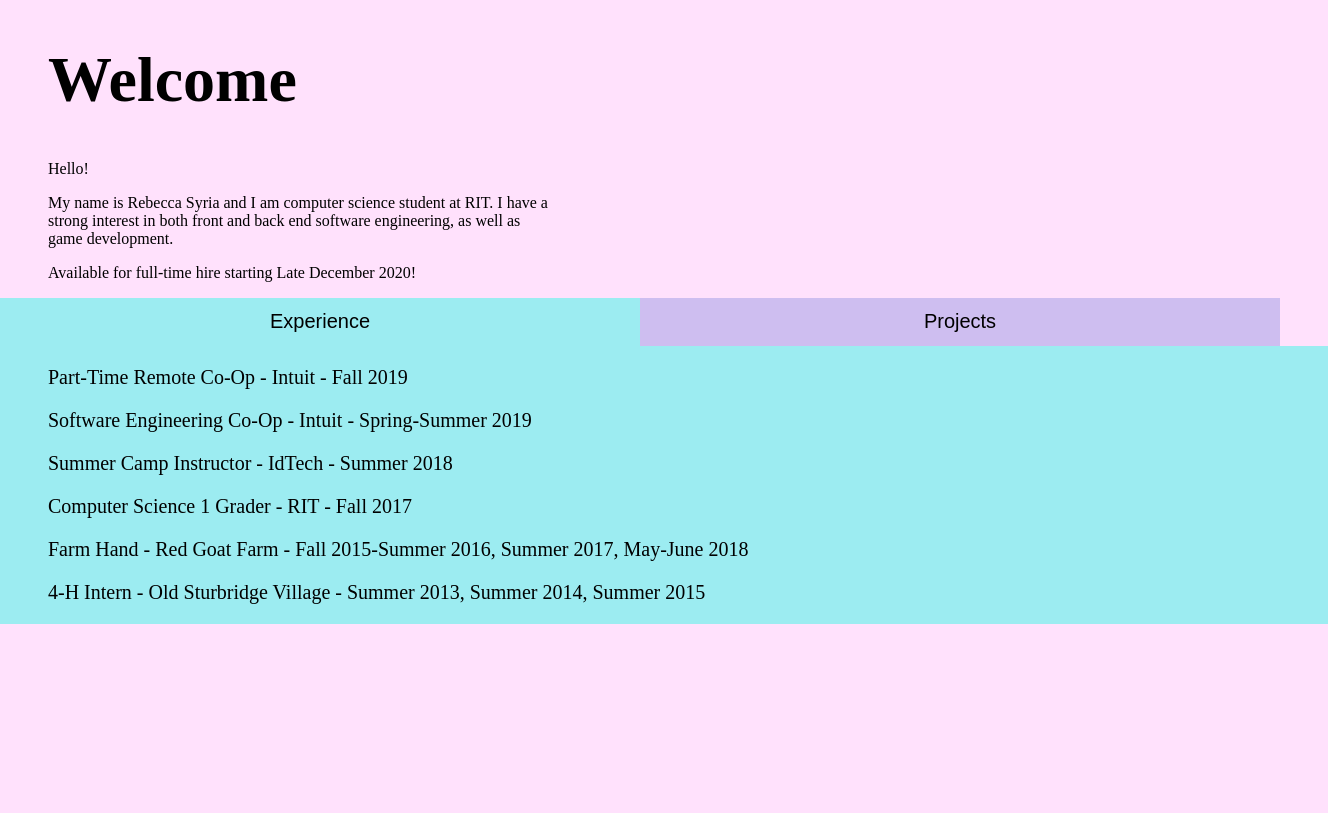
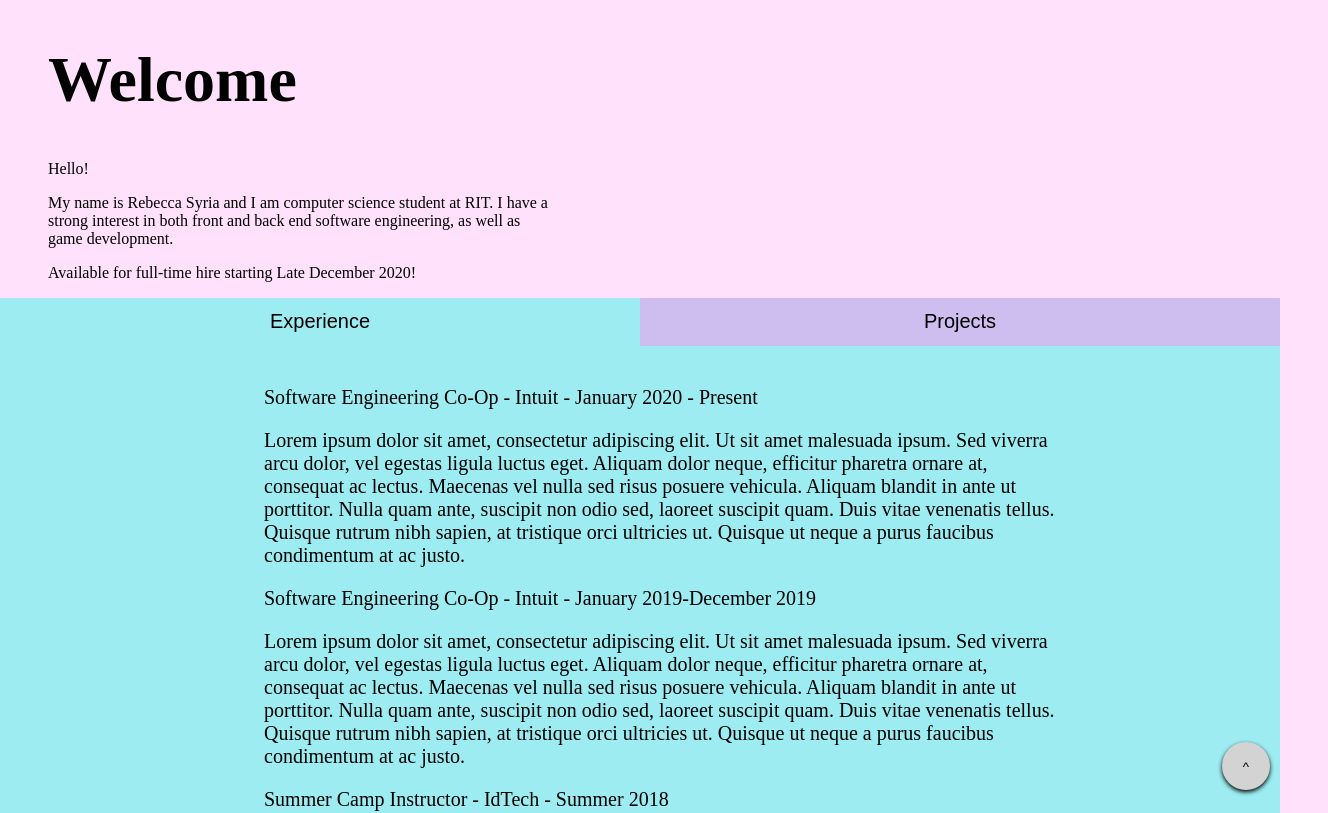
Before and after one commit to RebeccaSyria/Website, an Angular app: page / in a window 1280 px wide. Shown: the top 813 px of the page, 1328 px wide, since content can reach past the window. Built offline with nearby package versions, Linux system fonts and the light colour scheme; a web font is replaced by a local one.

Commit message:
add scroll button

```diff
--- a/package.json
+++ b/package.json
@@ -12,14 +12,17 @@
   "private": true,
   "dependencies": {
     "@angular/animations": "~10.0.7",
+    "@angular/cdk": "^10.1.1",
     "@angular/common": "~10.0.7",
-    "@angular/compiler": "~10.0.7",
+    "@angular/compiler": "^10.0.7",
     "@angular/core": "~10.0.7",
     "@angular/forms": "~10.0.7",
+    "@angular/material": "^10.1.1",
     "@angular/platform-browser": "~10.0.7",
     "@angular/platform-browser-dynamic": "~10.0.7",
     "@angular/router": "~10.0.7",
     "angular-cli-ghpages": "^0.6.0-rc.2",
+    "ngx-float-button": "^1.0.0",
     "rxjs": "~6.6.2",
     "tslib": "^1.10.0",
     "zone.js": "~0.10.3"
--- a/src/app/app.component.html
+++ b/src/app/app.component.html
@@ -5,10 +5,8 @@
             <app-nav-link (state)='onUpdateState($event)' linkText={{linkText}} currentState={{state}}></app-nav-link>
         </li>
      </ul>
-     <div class="navigation-hamburger">
-         <app-hamburger-button (state)='onUpdateState($event)' linkNames=linkNames></app-hamburger-button>
-     </div>
      <div class="card">
          <app-card title="{{state}}"></app-card>
      </div>
+     <button class="scroll-button" (click)="scrollToTop()">^</button>
 </div>
--- a/src/app/app.component.scss
+++ b/src/app/app.component.scss
@@ -16,24 +16,16 @@ ul {
     z-index: 0;
 }
 
-@media (max-width: 500px){
-    .navigation {
-        display: none;
-    }
+.scroll-button {
+    position: fixed;
+    right: 0;
+    bottom: 0;
+    margin-right: 10px;
+    margin-bottom: 10px;
+    height: 48px;
+    width: 48px;
+    border-radius: 25px;
+    border: none;
+    box-shadow: 0px 2px 4px 0px black;
+    background-color: lightgray;
 }
-
-.navigation-hamburger {
-    position: relative;
-    text-align: left;
-    font-size: 50px;
-    height: 56px;
-    background-color: grey;
-    width: 100vw;
-    z-index: 1;
-}
-
-@media (min-width: 500px) {
-    .navigation-hamburger {
-        display: none;
-    }
-}
--- a/src/app/app.component.ts
+++ b/src/app/app.component.ts
@@ -13,4 +13,8 @@ export class AppComponent {
   onUpdateState(state: string) {
       this.state = state;
   }
+
+  scrollToTop() {
+    window.scrollTo({top: 0, behavior: "smooth"});
+  }
 }
--- a/src/app/app.module.ts
+++ b/src/app/app.module.ts
@@ -5,7 +5,6 @@ import { AppComponent } from './app.component';
 
 import { NavLinkComponent } from './nav-link/nav-link.component';
 import { CardComponent } from './card/card.component';
-import {HamburgerButtonComponent } from './hamburger-button/hamburger-button.component';
 import { welcomeBarComponent } from './welcome-bar/welcome-bar.component';
 
 @NgModule({
@@ -13,7 +12,6 @@ import { welcomeBarComponent } from './welcome-bar/welcome-bar.component';
     AppComponent,
     NavLinkComponent,
     CardComponent,
-    HamburgerButtonComponent,
     welcomeBarComponent
   ],
   imports: [
--- a/src/app/card/card.component.html
+++ b/src/app/card/card.component.html
@@ -1,5 +1,5 @@
 <div class="card" [ngStyle]="{'background-color':color}">
-    <div>
+    <div class="text-area">
     <p *ngFor="let item of body">
         {{item}}
     </p>
--- a/src/app/card/card.component.scss
+++ b/src/app/card/card.component.scss
@@ -1,9 +1,17 @@
 .card {
     width: 100%;
+    padding-top: 20px;
+    padding-bottom: 50px;
+
+}
+.text-area {
+    width: 90%;
     text-align: left;
     display: inline-block;
     font-family: inherit;
     font-size: 20px;
     text-align: left;
     padding-left: 48px;
+    margin-bottom: 0px;
+    width: 800px;
 }
--- a/src/app/card/card.component.ts
+++ b/src/app/card/card.component.ts
@@ -14,24 +14,76 @@ export class CardComponent implements OnChanges {
         this.body = [];
         switch (this.title) {
             case 'Experience': {
-                this.body[0] = 'Part-Time Remote Co-Op - Intuit - Fall 2019';
-                this.body[2] = 'Software Engineering Co-Op - Intuit - Spring-Summer 2019';
+                this.body[0] = 'Software Engineering Co-Op - Intuit - January 2020 - Present';
+                this.body[1] = 'Lorem ipsum dolor sit amet, consectetur adipiscing elit. Ut sit amet malesuada ipsum. Sed viverra arcu dolor, vel egestas\
+                ligula luctus eget. Aliquam dolor neque, efficitur pharetra ornare at, consequat ac lectus. Maecenas vel nulla sed risus posuere\
+                vehicula. Aliquam blandit in ante ut porttitor. Nulla quam ante, suscipit non odio sed, laoreet suscipit quam. Duis vitae venenatis \
+               tellus. Quisque rutrum nibh sapien, at tristique orci ultricies ut. Quisque ut neque a purus faucibus condimentum at ac justo. '
+                this.body[2] = 'Software Engineering Co-Op - Intuit - January 2019-December 2019';
+                this.body[3] = 'Lorem ipsum dolor sit amet, consectetur adipiscing elit. Ut sit amet malesuada ipsum. Sed viverra arcu dolor, vel egestas\
+                ligula luctus eget. Aliquam dolor neque, efficitur pharetra ornare at, consequat ac lectus. Maecenas vel nulla sed risus posuere\
+                vehicula. Aliquam blandit in ante ut porttitor. Nulla quam ante, suscipit non odio sed, laoreet suscipit quam. Duis vitae venenatis \
+               tellus. Quisque rutrum nibh sapien, at tristique orci ultricies ut. Quisque ut neque a purus faucibus condimentum at ac justo. '
                 this.body[4] = 'Summer Camp Instructor - IdTech - Summer 2018';
+                this.body[5] = 'Lorem ipsum dolor sit amet, consectetur adipiscing elit. Ut sit amet malesuada ipsum. Sed viverra arcu dolor, vel egestas\
+                ligula luctus eget. Aliquam dolor neque, efficitur pharetra ornare at, consequat ac lectus. Maecenas vel nulla sed risus posuere\
+                vehicula. Aliquam blandit in ante ut porttitor. Nulla quam ante, suscipit non odio sed, laoreet suscipit quam. Duis vitae venenatis \
+               tellus. Quisque rutrum nibh sapien, at tristique orci ultricies ut. Quisque ut neque a purus faucibus condimentum at ac justo. '
                 this.body[6] = 'Computer Science 1 Grader - RIT - Fall 2017';
+                this.body[7] = 'Lorem ipsum dolor sit amet, consectetur adipiscing elit. Ut sit amet malesuada ipsum. Sed viverra arcu dolor, vel egestas\
+                ligula luctus eget. Aliquam dolor neque, efficitur pharetra ornare at, consequat ac lectus. Maecenas vel nulla sed risus posuere\
+                vehicula. Aliquam blandit in ante ut porttitor. Nulla quam ante, suscipit non odio sed, laoreet suscipit quam. Duis vitae venenatis \
+               tellus. Quisque rutrum nibh sapien, at tristique orci ultricies ut. Quisque ut neque a purus faucibus condimentum at ac justo. '
                 this.body[8] = 'Farm Hand - Red Goat Farm - Fall 2015-Summer 2016, Summer 2017, May-June 2018';
+                this.body[9] = 'Lorem ipsum dolor sit amet, consectetur adipiscing elit. Ut sit amet malesuada ipsum. Sed viverra arcu dolor, vel egestas\
+                ligula luctus eget. Aliquam dolor neque, efficitur pharetra ornare at, consequat ac lectus. Maecenas vel nulla sed risus posuere\
+                vehicula. Aliquam blandit in ante ut porttitor. Nulla quam ante, suscipit non odio sed, laoreet suscipit quam. Duis vitae venenatis \
+               tellus. Quisque rutrum nibh sapien, at tristique orci ultricies ut. Quisque ut neque a purus faucibus condimentum at ac justo. '
                 this.body[10] = '4-H Intern - Old Sturbridge Village - Summer 2013, Summer 2014, Summer 2015';
+                this.body[11] = 'Lorem ipsum dolor sit amet, consectetur adipiscing elit. Ut sit amet malesuada ipsum. Sed viverra arcu dolor, vel egestas\
+                ligula luctus eget. Aliquam dolor neque, efficitur pharetra ornare at, consequat ac lectus. Maecenas vel nulla sed risus posuere\
+                vehicula. Aliquam blandit in ante ut porttitor. Nulla quam ante, suscipit non odio sed, laoreet suscipit quam. Duis vitae venenatis \
+               tellus. Quisque rutrum nibh sapien, at tristique orci ultricies ut. Quisque ut neque a purus faucibus condimentum at ac justo. '
                 this.color = "#9CECF1"
                 break;
             }
             case 'Projects': {
                 this.body[0] = 'Personal Website - Summer 2018-Ongoing - You\'re looking at it! Written in Angular.';
-                this.body[1] = 'Messenger Parse - December 2018 - Javascript tool to parse and display data on Facebook \
+                this.body[1] = 'Lorem ipsum dolor sit amet, consectetur adipiscing elit. Ut sit amet malesuada ipsum. Sed viverra arcu dolor, vel egestas\
+                ligula luctus eget. Aliquam dolor neque, efficitur pharetra ornare at, consequat ac lectus. Maecenas vel nulla sed risus posuere\
+                vehicula. Aliquam blandit in ante ut porttitor. Nulla quam ante, suscipit non odio sed, laoreet suscipit quam. Duis vitae venenatis \
+               tellus. Quisque rutrum nibh sapien, at tristique orci ultricies ut. Quisque ut neque a purus faucibus condimentum at ac justo. '
+                this.body[2] = 'Messenger Parse - December 2018 - Javascript tool to parse and display data on Facebook \
                 Messenger conversations such as how many messages per participant, words per participant and other statistics';
-                this.body[2] = 'GameBoy Assembly Learning Project - Spring 2018 - Small game I created to learn the basics of assembly';
-                this.body[3] = 'Binary Clock - Spring 2018 - A command line binary clock written in C';
-                this.body[4] = 'Bounce - Spring 2017 - Small Javascript game coded in 48 hours for Ludum Dare 38';
-                this.body[5] = 'Image To Sound - December 2016 - Python tool to convert images to midi sound files using pixel values';
-                this.body[6] = 'KittenBox - Fall 2016 - Team game jam project coded in 24 hours using Processing.';
+                this.body[3] = 'Lorem ipsum dolor sit amet, consectetur adipiscing elit. Ut sit amet malesuada ipsum. Sed viverra arcu dolor, vel egestas\
+                ligula luctus eget. Aliquam dolor neque, efficitur pharetra ornare at, consequat ac lectus. Maecenas vel nulla sed risus posuere\
+                vehicula. Aliquam blandit in ante ut porttitor. Nulla quam ante, suscipit non odio sed, laoreet suscipit quam. Duis vitae venenatis \
+               tellus. Quisque rutrum nibh sapien, at tristique orci ultricies ut. Quisque ut neque a purus faucibus condimentum at ac justo. '
+                this.body[4] = 'GameBoy Assembly Learning Project - Spring 2018 - Small game I created to learn the basics of assembly';
+                this.body[5] = 'Lorem ipsum dolor sit amet, consectetur adipiscing elit. Ut sit amet malesuada ipsum. Sed viverra arcu dolor, vel egestas\
+                ligula luctus eget. Aliquam dolor neque, efficitur pharetra ornare at, consequat ac lectus. Maecenas vel nulla sed risus posuere\
+                vehicula. Aliquam blandit in ante ut porttitor. Nulla quam ante, suscipit non odio sed, laoreet suscipit quam. Duis vitae venenatis \
+               tellus. Quisque rutrum nibh sapien, at tristique orci ultricies ut. Quisque ut neque a purus faucibus condimentum at ac justo. '
+                this.body[6] = 'Binary Clock - Spring 2018 - A command line binary clock written in C';
+                this.body[7] = 'Lorem ipsum dolor sit amet, consectetur adipiscing elit. Ut sit amet malesuada ipsum. Sed viverra arcu dolor, vel egestas\
+                ligula luctus eget. Aliquam dolor neque, efficitur pharetra ornare at, consequat ac lectus. Maecenas vel nulla sed risus posuere\
+                vehicula. Aliquam blandit in ante ut porttitor. Nulla quam ante, suscipit non odio sed, laoreet suscipit quam. Duis vitae venenatis \
+               tellus. Quisque rutrum nibh sapien, at tristique orci ultricies ut. Quisque ut neque a purus faucibus condimentum at ac justo. '
+                this.body[8] = 'Bounce - Spring 2017 - Small Javascript game coded in 48 hours for Ludum Dare 38';
+                this.body[9] = 'Lorem ipsum dolor sit amet, consectetur adipiscing elit. Ut sit amet malesuada ipsum. Sed viverra arcu dolor, vel egestas\
+                ligula luctus eget. Aliquam dolor neque, efficitur pharetra ornare at, consequat ac lectus. Maecenas vel nulla sed risus posuere\
+                vehicula. Aliquam blandit in ante ut porttitor. Nulla quam ante, suscipit non odio sed, laoreet suscipit quam. Duis vitae venenatis \
+               tellus. Quisque rutrum nibh sapien, at tristique orci ultricies ut. Quisque ut neque a purus faucibus condimentum at ac justo. '
+                this.body[10] = 'Image To Sound - December 2016 - Python tool to convert images to midi sound files using pixel values';
+                this.body[11] = 'Lorem ipsum dolor sit amet, consectetur adipiscing elit. Ut sit amet malesuada ipsum. Sed viverra arcu dolor, vel egestas\
+                ligula luctus eget. Aliquam dolor neque, efficitur pharetra ornare at, consequat ac lectus. Maecenas vel nulla sed risus posuere\
+                vehicula. Aliquam blandit in ante ut porttitor. Nulla quam ante, suscipit non odio sed, laoreet suscipit quam. Duis vitae venenatis \
+               tellus. Quisque rutrum nibh sapien, at tristique orci ultricies ut. Quisque ut neque a purus faucibus condimentum at ac justo. '
+                this.body[12] = 'KittenBox - Fall 2016 - Team game jam project coded in 24 hours using Processing.';
+                this.body[13] = 'Lorem ipsum dolor sit amet, consectetur adipiscing elit. Ut sit amet malesuada ipsum. Sed viverra arcu dolor, vel egestas\
+                ligula luctus eget. Aliquam dolor neque, efficitur pharetra ornare at, consequat ac lectus. Maecenas vel nulla sed risus posuere\
+                vehicula. Aliquam blandit in ante ut porttitor. Nulla quam ante, suscipit non odio sed, laoreet suscipit quam. Duis vitae venenatis \
+               tellus. Quisque rutrum nibh sapien, at tristique orci ultricies ut. Quisque ut neque a purus faucibus condimentum at ac justo. '
                 this.color = "#CEBEF0";
                 break;
             }
--- a/src/index.html
+++ b/src/index.html
@@ -7,6 +7,7 @@
 
   <meta name="viewport" content="width=device-width, initial-scale=1">
   <link rel="icon" type="image/x-icon" href="favicon.ico">
+  <link href="https://fonts.googleapis.com/icon?family=Material+Icons" rel="stylesheet">
   <link rel="stylesheet" type="text/css" href="http://fonts.googleapis.com/css?family=Neucha">
   <script src="https://kit.fontawesome.com/fdcbb0eef8.js"></script>
 
```
Also changed, not shown: src/app/hamburger-button/hamburger-button.component.html (deleted, +0 -9 lines), src/app/hamburger-button/hamburger-button.component.scss (deleted, +0 -15 lines), src/app/hamburger-button/hamburger-button.component.ts (deleted, +0 -21 lines), 1 other file (tests, documents, lock files or other folders).
